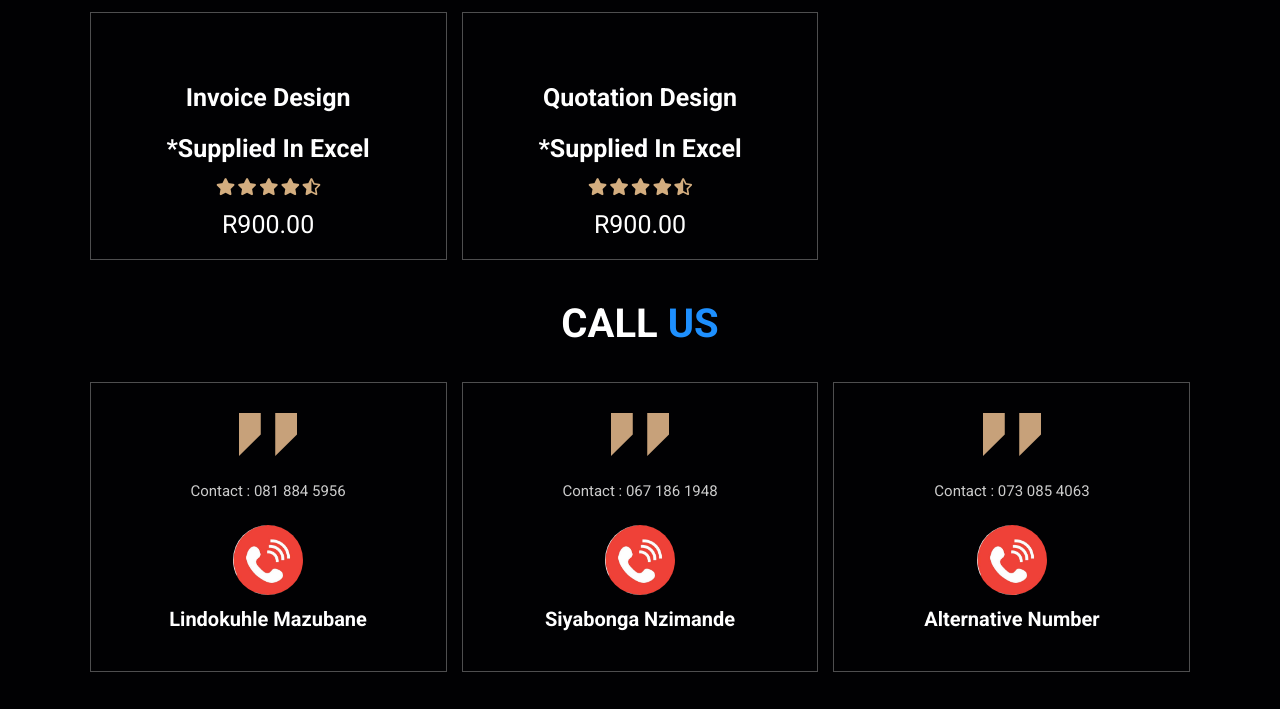
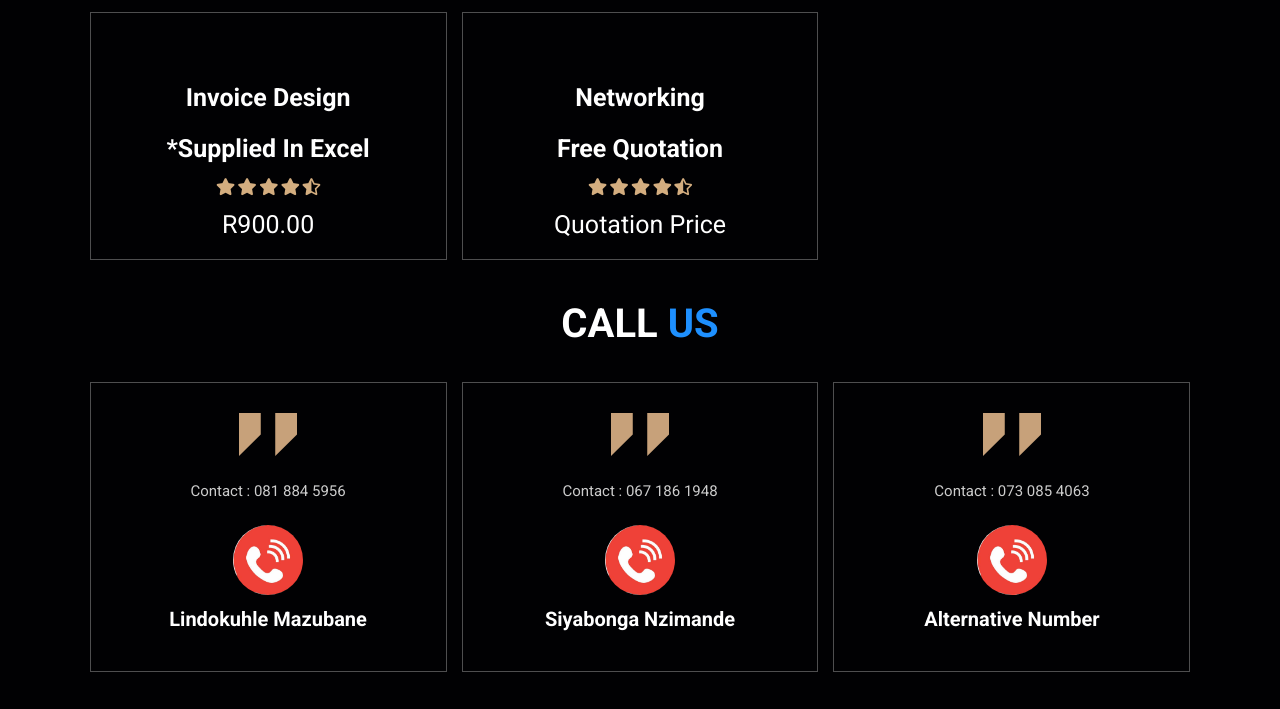
Before and after one commit to techsolutionsaa/techsolutionsaa.github.io, a plain HTML site: page index.html in a window 1280 px wide. Shown: the part 2484-3193 px from the top of the page. Drawn offline with Linux system fonts and the light colour scheme; a script that the page names is missing.

Commit message:
Update index.html

```diff
--- a/index.html
+++ b/index.html
@@ -330,9 +330,9 @@
                     <!--<img src="images/product-2.png" alt="">-->
                 </div>
                 <div class="content">
-                    <h3>Quotation Design</h3>
+                    <h3>networking</h3>
                     <br> </br>
-                    <h3>*Supplied In Excel</h3>
+                    <h3>Free Quotation</h3>
                     <div class="stars">
                         <i class="fas fa-star"></i>
                         <i class="fas fa-star"></i>
@@ -340,10 +340,9 @@
                         <i class="fas fa-star"></i>
                         <i class="fas fa-star-half-alt"></i>
                     </div>
-                    <div class="price">R900.00</div>
+                    <div class="price">Quotation Price</div>
                 </div>
             </div>
-
 
         </div>
 
```
